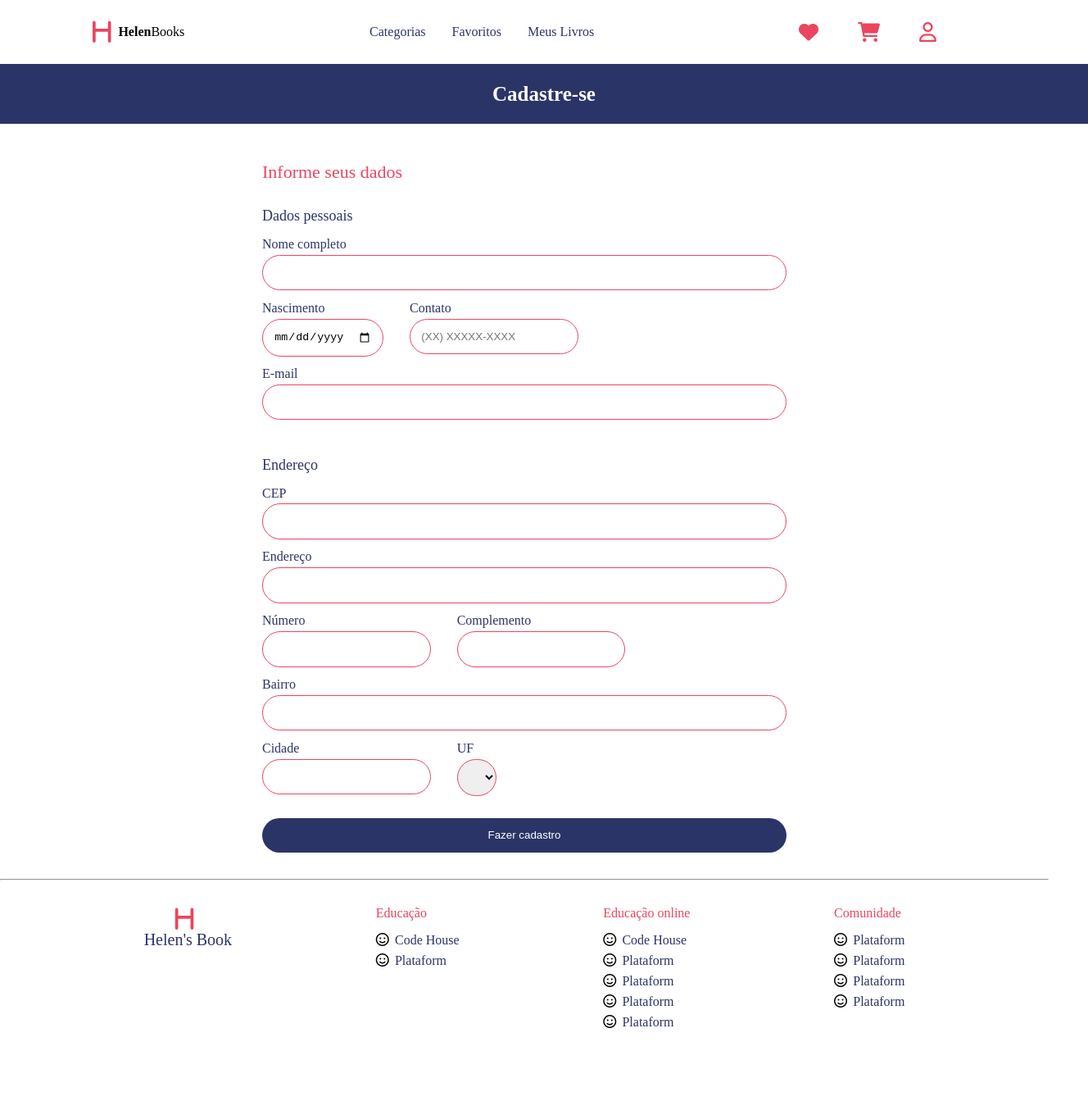
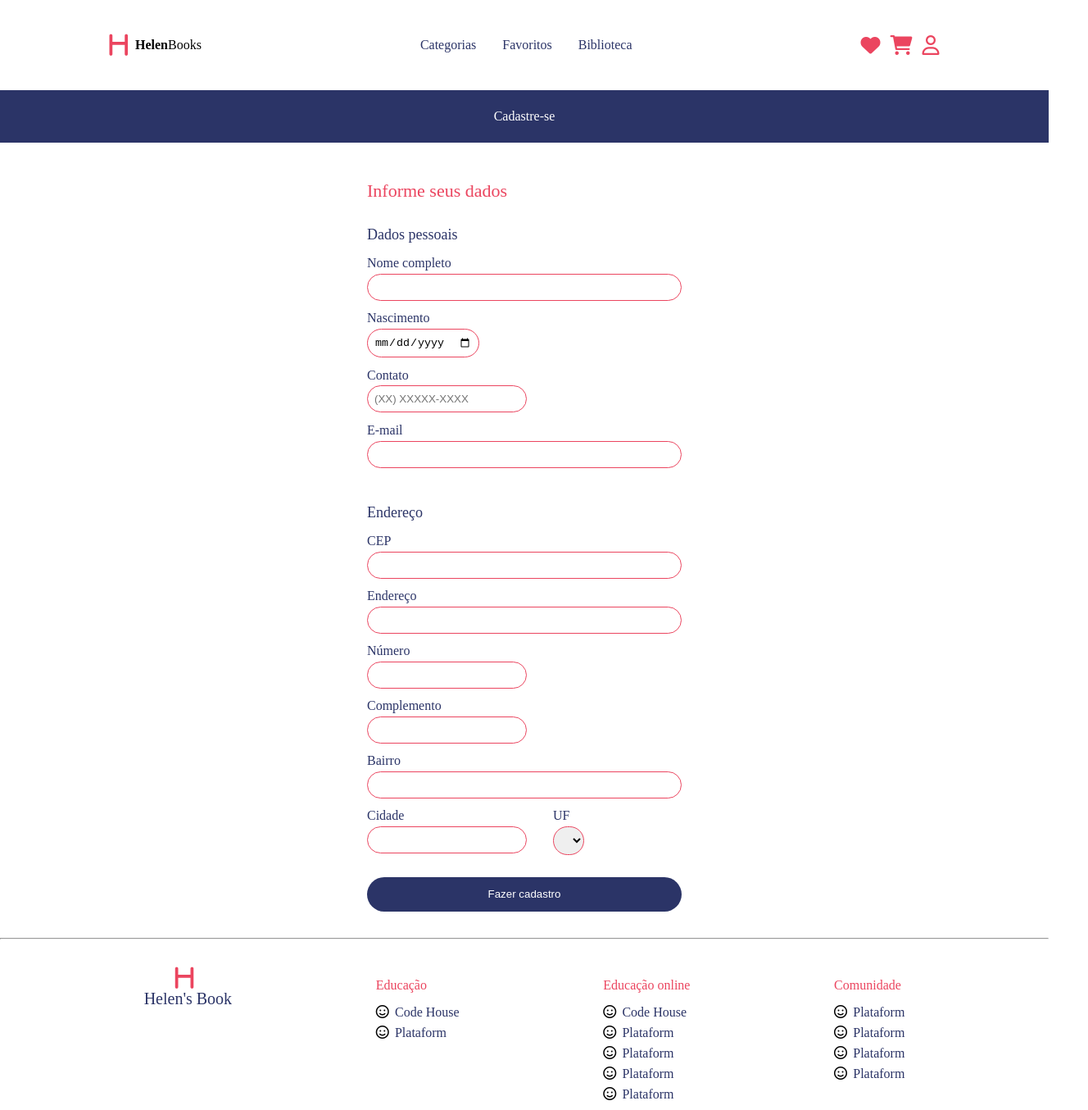
Before and after one commit to HelenLazarotti/Cadastro_API_ViaCep, a plain HTML site: page index.html in a window 1280 px wide. Shown: the whole page at 82% size, 1328 px wide, since content can reach past the window. Before the commit the page ends 1279 px from the top, so only its background shows below. Drawn offline with nearby package versions, Linux system fonts and the light colour scheme; a web font is replaced by a local one.

Commit message:
Tudo pronto

```diff
--- /dev/null
+++ b/css/footer.css
@@ -0,0 +1,36 @@
+.footer{
+    justify-content: space-evenly;
+    margin-bottom: 1em;
+}
+.footer_container{
+    display: flex;
+    flex-direction: row;
+    justify-content: space-evenly;
+    flex-wrap: wrap;
+}
+.footer_div h3{
+    font-size: 20px;
+    color:#2B3467;
+}
+.logo_footer{
+    display: flex;
+    flex-direction: column;
+    align-items: center;
+}
+.sub_title{
+    font-size: 16px;
+    margin-bottom: 1em;
+    margin-top: 1em;
+    color: #EB455F;
+}
+.footer_div div{
+    margin-bottom: 0.5em;
+}
+.footer_div div a{
+    text-decoration: none;
+    color: #2B3467;
+    margin-left: 0.2em;
+}
+.footer_div div a:hover{
+    color:#EB455F;
+}
--- /dev/null
+++ b/css/header.css
@@ -0,0 +1,56 @@
+.header{
+    display: flex;
+    flex-direction: column;
+}
+.nav{
+    display: flex;
+    flex-direction: row;
+    flex-wrap: wrap;
+    align-items: center;
+    padding: 1.5em;
+    justify-content: space-around;
+}
+.nav_div{
+    display: flex;
+    flex-direction: row;
+    align-items: center;
+    margin-top: 1em;
+    margin-bottom: 1em;
+}
+.logo{
+    font-size: 30px;
+    margin-right: 0.3em;
+    color: #EB455F;
+}
+.nav_div p strong{
+    font-weight: bold;
+}
+.two{
+    margin-left: 2em;
+    margin-right: 2em;
+}
+.nav_link{
+    text-decoration: none;
+    margin-left: 1em;
+    margin-right: 1em;
+    color: #2B3467;
+}
+.nav_link:hover{
+    color: #EB455F;
+}
+
+.three i {
+    font-size: 24px;
+    margin-left:0.5em;
+    color: #EB455F;
+}
+.three i:hover{
+    cursor: pointer;
+    color: #2B3467;
+}
+h1{
+    background-color: #2B3467;
+    color: #fff;
+    padding: 1.5em;
+    text-align: center;
+}
--- /dev/null
+++ b/css/main.css
@@ -0,0 +1,72 @@
+@import url('https://fonts.googleapis.com/css2?family=Average&display=swap');
+html, body {
+     min-height: 100%;
+}
+body{
+    margin: 0;
+    padding: 0;
+    box-sizing: border-box;
+    font-family: 'Average', serif;
+
+}
+
+.container{
+    display: flex;
+    flex-direction: column;
+    width: 30%;
+    margin: auto auto;
+    margin-top: 3em;
+}
+.container h2{
+    font-size: 22px;
+    color: #EB455F;
+    margin-bottom: 1.5em;
+}
+.content_data, .content_address{
+    display: flex;
+    flex-direction: column;
+}
+.content_data{
+    margin-bottom: 2em;
+}
+.content_data h3, .content_address h3{
+    font-size: 18px;
+    margin-bottom: 1em;
+    color:#2B3467
+}
+.born_contact, .address_contact{
+    display: flex;
+    flex-direction: row;
+    flex-wrap: wrap;
+}
+.born_contact div, .address_contact div{
+    display: flex;
+    flex-direction: column;
+    margin-right: 2em;
+}
+.content_data label, .content_address label{
+    font-size: 16px;
+    color:#2B3467;
+    margin-bottom: 0.3em;
+}
+.content_data input, .content_address input, .address_contact select{
+    border-radius: 2em;
+    padding: 0.6em;
+    margin-bottom: 1em;
+    border: 1px solid #EB455F;
+}
+.content_address button{
+    margin-top: 1em;
+    padding: 1em;
+    background-color: #2B3467;
+    color: #fff;
+    border-radius: 2em;
+    border: none;
+}
+.content_address button:hover{
+    background-color: #EB455F;
+}
+hr{
+    margin-top: 2em;
+    margin-bottom: 2em;
+}
--- a/css/styles.css
+++ /dev/null
@@ -1,152 +0,0 @@
-@import url('https://fonts.googleapis.com/css2?family=Average&display=swap');
-
-body{
-    margin: 0;
-    padding: 0;
-    font-family: 'Average', serif;
-}
-.nav{
-    display: flex;
-    flex-direction: row;
-    align-items: center;
-    padding: 1.5em;
-    justify-content: space-around;
-}
-.nav_div{
-    display: flex;
-    flex-direction: row;
-    align-items: center;
-}
-.logo{
-    font-size: 30px;
-    margin-right: 0.3em;
-    color: #EB455F;
-}
-.nav_div p strong{
-    font-weight: bold;
-}
-.two{
-    margin-left: 2em;
-    margin-right: 2em;
-}
-.nav_link{
-    text-decoration: none;
-    margin-left: 1em;
-    margin-right: 1em;
-    color: #2B3467;
-}
-.nav_link:hover{
-    color: #EB455F;
-}
-.three i {
-    font-size: 24px;
-    margin-left:1em;
-    margin-right: 1em;
-    color: #EB455F;
-}
-.three i:hover{
-    cursor: pointer;
-    color: #2B3467;
-}
-.header{
-    background-color: #2B3467;
-    color: #fff;
-    padding: 1.5em;
-    text-align: center;
-    width: 100%;
-}
-.header h1{
-    font-size: 25px;
-    font-weight: bold;
-}
-.container{
-    display: flex;
-    flex-direction: column;
-    width: 50%;
-    margin: auto auto;
-    margin-top: 3em;
-}
-.container h2{
-    font-size: 22px;
-    color: #EB455F;
-    margin-bottom: 1.5em;
-}
-.content_data, .content_address{
-    display: flex;
-    flex-direction: column;
-}
-.content_data{
-    margin-bottom: 2em;
-}
-.content_data h3, .content_address h3{
-    font-size: 18px;
-    margin-bottom: 1em;
-    color:#2B3467
-}
-.born_contact, .address_contact{
-    display: flex;
-    flex-direction: row;
-}
-.born_contact div, .address_contact div{
-    display: flex;
-    flex-direction: column;
-    margin-right: 2em;
-}
-.content_data label, .content_address label{
-    font-size: 16px;
-    color:#2B3467;
-    margin-bottom: 0.3em;
-}
-.content_data input, .content_address input, .address_contact select{
-    border-radius: 2em;
-    padding: 1em;
-    margin-bottom: 1em;
-    border: 1px solid #EB455F;
-}
-.content_address button{
-    margin-top: 1em;
-    padding: 1em;
-    background-color: #2B3467;
-    color: #fff;
-    border-radius: 2em;
-    border: none;
-}
-.content_address button:hover{
-    background-color: #EB455F;
-}
-hr{
-    margin-top: 2em;
-    margin-bottom: 2em;
-}
-.footer{
-    display: flex;
-    flex-direction: row;
-    flex-wrap: wrap;
-    justify-content: space-evenly;
-    margin-bottom: 1em;
-}
-.footer_div h3{
-    font-size: 20px;
-    color:#2B3467;
-}
-.logo_footer{
-    display: flex;
-    flex-direction: column;
-    align-items: center;
-}
-.sub_title{
-    font-size: 16px;
-    margin-bottom: 1em;
-    color: #EB455F;
-}
-.footer_div div{
-    margin-bottom: 0.5em;
-}
-.footer_div div a{
-    text-decoration: none;
-    color: #2B3467;
-    margin-left: 0.2em;
-}
-.footer_div div a:hover{
-    color:#EB455F;
-}
--- a/index.html
+++ b/index.html
@@ -13,10 +13,13 @@
     <link rel="stylesheet" href="https://cdnjs.cloudflare.com/ajax/libs/font-awesome/6.2.1/css/all.min.css"
         integrity="sha512-MV7K8+y+gLIBoVD59lQIYicR65iaqukzvf/nwasF0nqhPay5w/9lJmVM2hMDcnK1OnMGCdVK+iQrJ7lzPJQd1w=="
         crossorigin="anonymous" referrerpolicy="no-referrer" />
-    <link rel="stylesheet" href="css/styles.css">
+    <link rel="stylesheet" href="css/header.css">
+    <link rel="stylesheet" href="css/main.css">
+    <link rel="stylesheet" href="css/footer.css">
 </head>
 
 <body>
+    <header class="header">
         <nav class="nav">
             <div class="nav_div one">
                 <i class="fa-solid fa-h logo"></i>
@@ -25,7 +28,7 @@
             <div class="nav_div two">
                 <a href="#" class="nav_link">Categorias</a>
                 <a href="#" class="nav_link">Favoritos</a>
-            <a href="#" class="nav_link">Meus Livros</a>
+                <a href="#" class="nav_link">Biblioteca</a>
             </div>
             <div class="nav_div three">
                 <i class="fa-solid fa-heart"></i>
@@ -33,7 +36,6 @@
                 <i class="fa-regular fa-user"></i>
             </div>
         </nav>
-    <header class="header">
         <h1>Cadastre-se</h1>
     </header>
 
@@ -56,11 +58,7 @@
                     <label for="contact">Contato</label>
                     <input type="tel" id="tel" class="input_tel" placeholder="(XX) XXXXX-XXXX">
                 </div>
-
-
-
             </div>
-
 
             <label for="email">E-mail</label>
             <input type="email" id="email" class="input_email">
@@ -103,12 +101,14 @@
             </div>
 
             <button id="sendForm" class="sendForm">Fazer cadastro</button>
+            <p id="error"></p>
         </div>
     </main>
 
     <hr>
 
     <footer class="footer">
+        <div class="footer_container">
         <div class="footer_div logo_footer">
             <i class="fa-solid fa-h logo"></i>
             <h3>Helen's Book</h3>
@@ -172,9 +172,8 @@
             </div>
 
         </div>
+    </div>
     </footer>
-
-    <script src="js/validatePerson.js"></script>
     <script src="js/validateCep.js"></script>
 </body>
 
--- a/js/validateCep.js
+++ b/js/validateCep.js
@@ -1,12 +1,11 @@
-//pego meu btn:
-const btn = document.querySelector('#sendForm');
+//pego campo input do cep:
+const value_cep = document.querySelector('#cep');
 
-btn.addEventListener('click', (e) => {
+value_cep.addEventListener('focusout', (e) => {
     //cancela envio:
     e.preventDefault();
 
-    //pego campo input do cep:
-    const value_cep = document.querySelector('#cep');
+    //pego o valor digitado no input
     const input_cep = value_cep.value;
     //console.log(input_cep)
 
@@ -14,18 +13,23 @@ btn.addEventListener('click', (e) => {
     const url_api = `https://viacep.com.br/ws/${input_cep}/json/`;
 
     //promessa q url ta retornando algo:
-    fetch(url_api).then(resp => {
-        //transformo em json:
-        return resp.json();
+    fetch(url_api)
+        .then(resp => {
+            //transformo em json:
+            return resp.json();
 
-    }).then(data => {
-        fillInputs(data);
-    })
+        }).then(data => {
+            fillInputs(data);
+
+        }).catch(err => {
+
+            console.log(err)
+        })
 })
 
 //crio função pra preencher os outros inputs:
-function fillInputs(data){
-    console.log(data)
+function fillInputs(data) {
+    //console.log(data)
 
     //pego all inputs que vou manipular:
     const number = document.querySelector('#number');
--- a/js/validatePerson.js
+++ /dev/null
@@ -1,8 +0,0 @@
-//pego os inputs que eu quero validar:
-const name = document.querySelector('#name');
-const email = document.querySelector('#email');
- /*
- https://www.alura.com.br/artigos/comecando-com-fetch-no-javascript
-
- https://www.alura.com.br/artigos/async-await-no-javascript-o-que-e-e-quando-usar
- */
```
Lines whose indentation alone changed are shown as unchanged.
